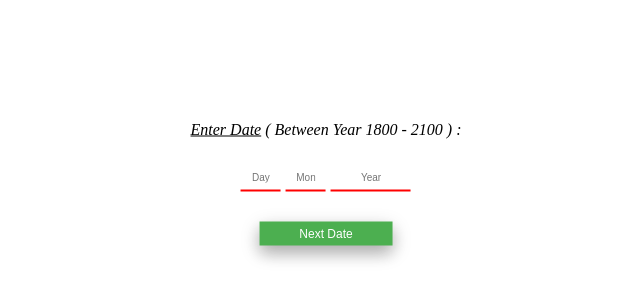
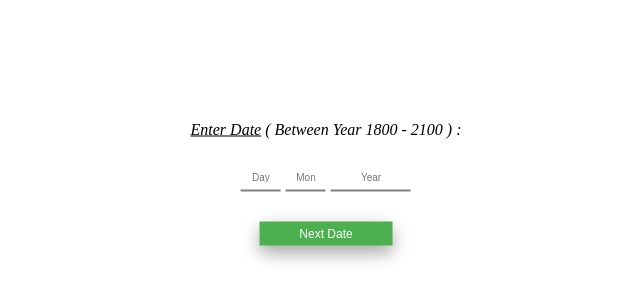
Before and after one commit to shivampesitbng/ST-LAB, a plain HTML site: page nextDate.html in a window 1280 px wide. Shown: the part 216-516 px from the top of the page, 314-954 px from the left. Drawn offline with Linux system fonts and the light colour scheme.

Commit message:
Update nextDate.html

```diff
--- a/nextDate.html
+++ b/nextDate.html
@@ -138,7 +138,7 @@
 		margin: 8px 0;
 		box-sizing: border-box;
 		border: none;
-		border-bottom: 2px solid red;
+		border-bottom: 2px solid grey;
 
 
 	}
```
